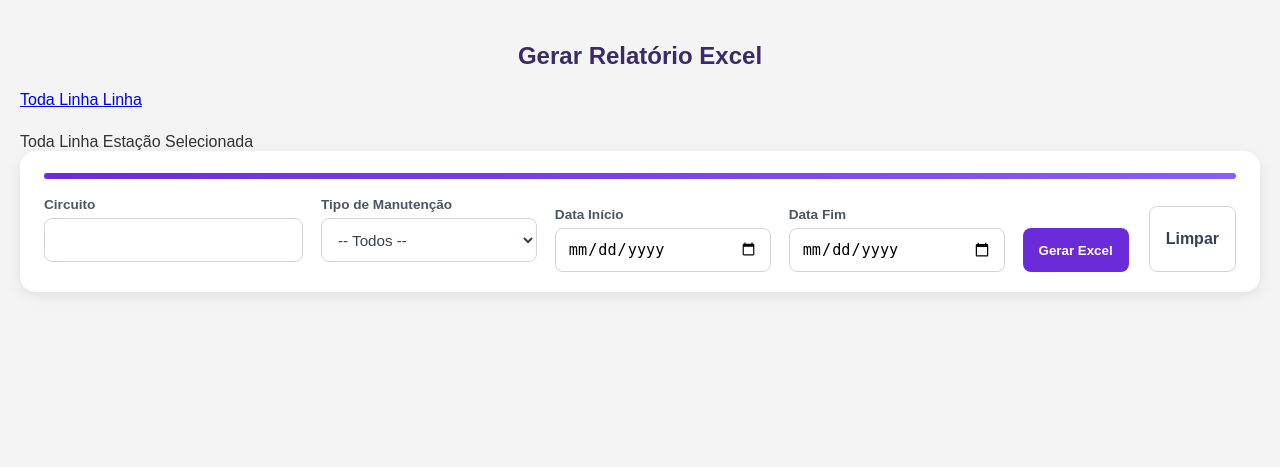
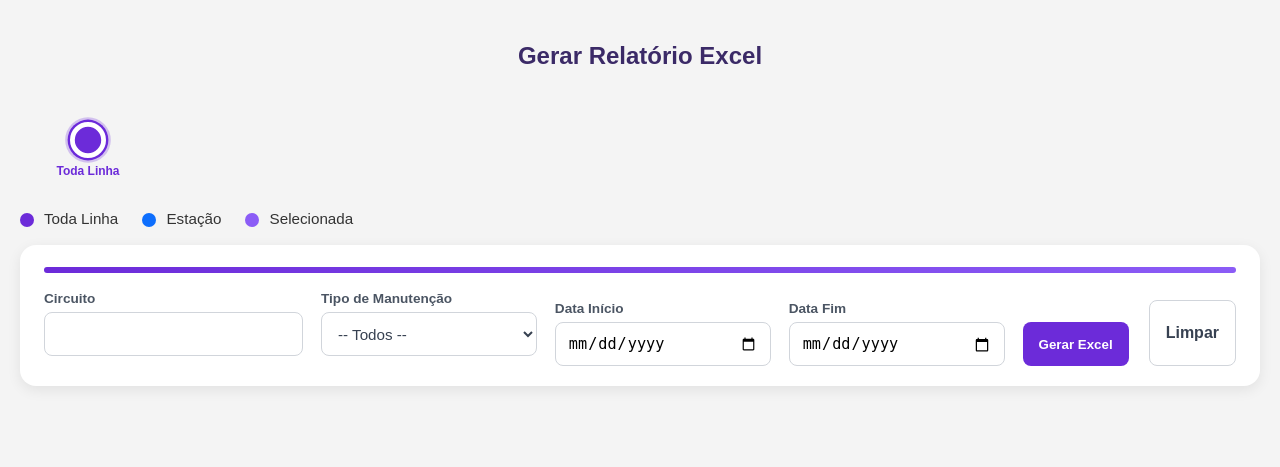
Before and after one commit to WillianVieira89/App_CDV, a Django app: page /gerar_relatorio_excel/ in a window 1280 px wide. Shown: the part 51-518 px from the top of the page. Run offline with Django 5.2, Linux system fonts and the light colour scheme; the visitor is signed in with stand-in values (Sample User, id 1); data that the repository does not hold is empty.

Commit message:
testes no css

```diff
--- a/cdv_api/templates/cdv_api/gerar_relatorio_excel.html
+++ b/cdv_api/templates/cdv_api/gerar_relatorio_excel.html
@@ -132,6 +132,179 @@ document.addEventListener("DOMContentLoaded", function () {
     });
 });
 </script>
+
+<style>
+/* TESTE DEFINITIVO DO MAPA */
+.mapa-estacoes-bloco {
+    border-radius: 16px !important;
+    overflow: visible !important;
+    margin-bottom: 8px !important;
+}
+
+.mapa-linha-wrapper {
+    width: 100% !important;
+    overflow-x: auto !important;
+    overflow-y: visible !important;
+    padding: 28px 20px 18px 20px !important;
+    -webkit-overflow-scrolling: touch !important;
+}
+
+.mapa-estacoes {
+    position: relative !important;
+    display: flex !important;
+    align-items: flex-start !important;
+    gap: 18px !important;
+    width: max-content !important;
+    padding: 0 12px !important;
+    z-index: 2 !important;
+}
+
+.mapa-estacoes::before {
+    content: "" !important;
+    position: absolute !important;
+    top: 9px !important;
+    left: 28px !important;
+    right: 28px !important;
+    height: 4px !important;
+    background: linear-gradient(90deg, #6c2bd9, #8b5cf6) !important;
+    border-radius: 999px !important;
+    z-index: 1 !important;
+}
+
+.estacao-no {
+    position: relative !important;
+    z-index: 2 !important;
+    display: flex !important;
+    flex-direction: column !important;
+    align-items: center !important;
+    justify-content: flex-start !important;
+    flex: 0 0 56px !important;
+    min-width: 56px !important;
+    text-decoration: none !important;
+}
+
+.estacao-ponto {
+    width: 18px !important;
+    height: 18px !important;
+    border-radius: 50% !important;
+    border: 3px solid #fff !important;
+    margin-bottom: 8px !important;
+    box-shadow: 0 0 0 2px rgba(0,0,0,0.08) !important;
+    flex: 0 0 auto !important;
+}
+
+.estacao-nome {
+    display: block !important;
+    text-align: center !important;
+    line-height: 1.1 !important;
+    font-weight: 600 !important;
+    color: #374151 !important;
+    max-width: 56px !important;
+    font-size: 0.70rem !important;
+    word-break: break-word !important;
+}
+
+.desktop-label {
+    display: none !important;
+}
+
+.mobile-label {
+    display: block !important;
+}
+
+.mapa-todas .estacao-ponto {
+    background: #6c2bd9 !important;
+}
+
+.estacao-normal .estacao-ponto {
+    background: #0d6efd !important;
+}
+
+.estacao-atencao .estacao-ponto {
+    background: #ffc107 !important;
+}
+
+.estacao-critico .estacao-ponto {
+    background: #dc3545 !important;
+}
+
+.estacao-selecionada .estacao-ponto {
+    transform: scale(1.2) !important;
+    box-shadow: 0 0 0 4px rgba(108,43,217,0.25), 0 0 0 2px #6c2bd9 !important;
+}
+
+.estacao-selecionada .estacao-nome {
+    color: #6c2bd9 !important;
+    font-weight: 800 !important;
+}
+
+.legenda-mapa {
+    display: flex !important;
+    gap: 24px !important;
+    flex-wrap: wrap !important;
+    align-items: center !important;
+    margin-top: 12px !important;
+    margin-bottom: 18px !important;
+    font-size: 0.95rem !important;
+    font-weight: 500 !important;
+}
+
+.legenda-cor {
+    display: inline-block !important;
+    width: 14px !important;
+    height: 14px !important;
+    border-radius: 50% !important;
+    margin-right: 6px !important;
+    vertical-align: middle !important;
+}
+
+.legenda-cor.toda-linha { background: #6c2bd9 !important; }
+.legenda-cor.normal { background: #0d6efd !important; }
+.legenda-cor.selecionada { background: #8b5cf6 !important; }
+
+@media (min-width: 769px) {
+    .mapa-linha-wrapper {
+        padding: 34px 20px 20px 20px !important;
+    }
+
+    .mapa-estacoes {
+        gap: 22px !important;
+        padding: 0 14px !important;
+    }
+
+    .mapa-estacoes::before {
+        top: 11px !important;
+        left: 36px !important;
+        right: 36px !important;
+        height: 5px !important;
+    }
+
+    .estacao-no {
+        flex: 0 0 68px !important;
+        min-width: 68px !important;
+    }
+
+    .estacao-ponto {
+        width: 22px !important;
+        height: 22px !important;
+        border: 4px solid #fff !important;
+        margin-bottom: 10px !important;
+    }
+
+    .estacao-nome {
+        max-width: 78px !important;
+        font-size: 0.75rem !important;
+    }
+
+    .desktop-label {
+        display: block !important;
+    }
+
+    .mobile-label {
+        display: none !important;
+    }
+}
+</style>
 
 <style>
     .titulo-relatorio{
```
